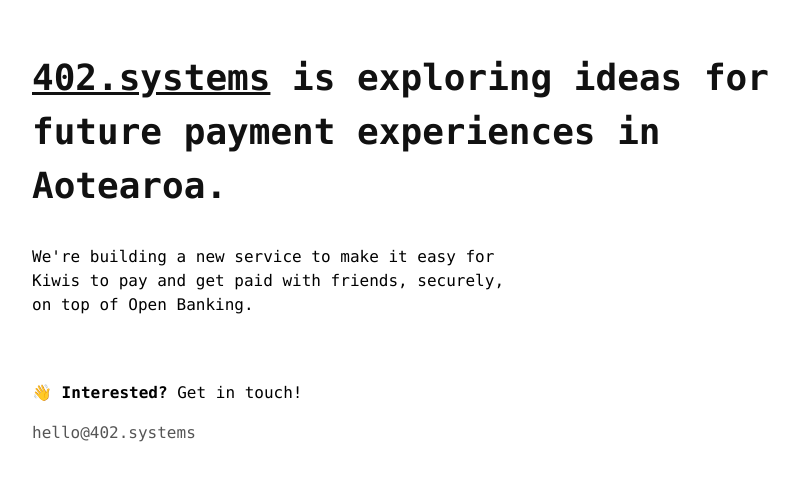
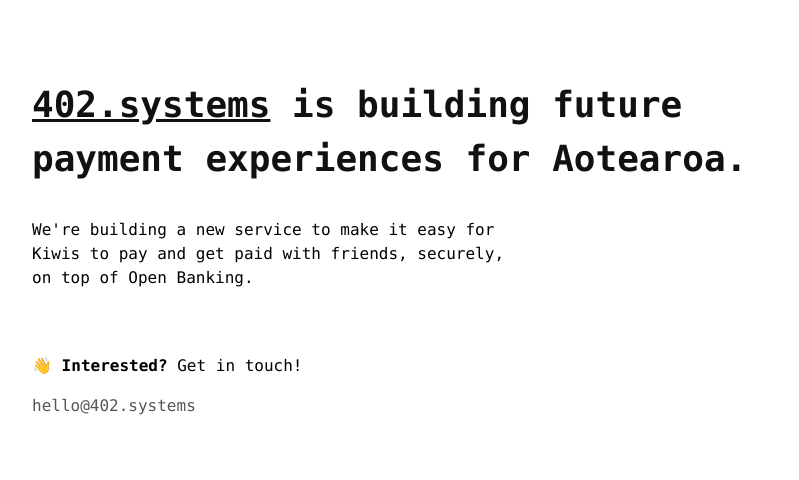
Before and after one commit to 402-systems/402.systems, a plain HTML site: page index.html in a window 1280 px wide. Shown: the part 144-624 px from the top of the page, without its empty margins (32-831 px from the left). Drawn offline with nearby package versions, Linux system fonts and the light colour scheme.

Commit message:
Update copy

```diff
--- a/index.html
+++ b/index.html
@@ -11,7 +11,7 @@
     <main class="flex flex-column align-center justify-center pa5" style="height:100vh">
       <div class="w-100 w-two-thirds-l">
         <div class="lh-copy mb4">
-          <h1 class="f4 f2-ns near-black mv0"><span class="underline">402.systems</span> is exploring ideas for future payment experiences in Aotearoa.</h1>
+          <h1 class="f4 f2-ns near-black mv0"><span class="underline">402.systems</span> is building future payment experiences for Aotearoa.</h1>
         </div>
         <div class="measure lh-copy mb5">
           <p>
```
